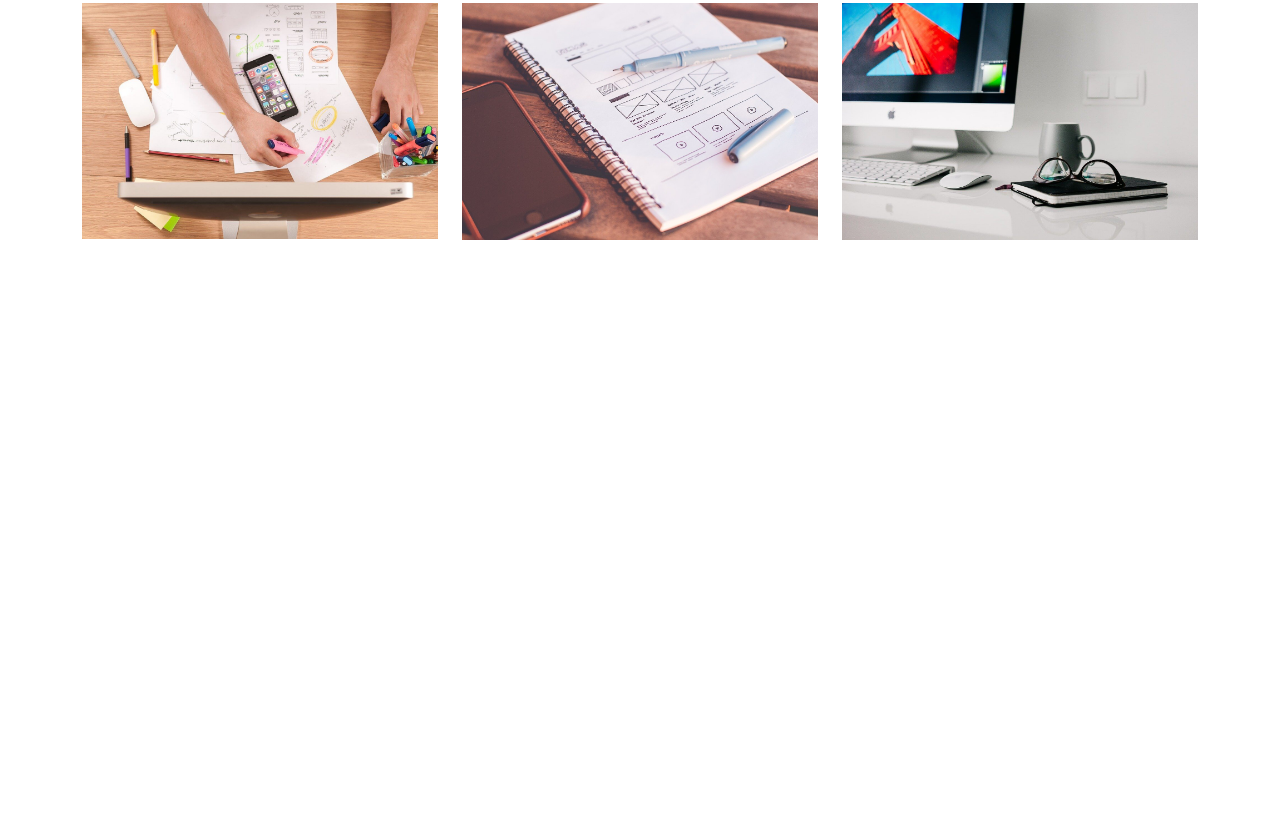
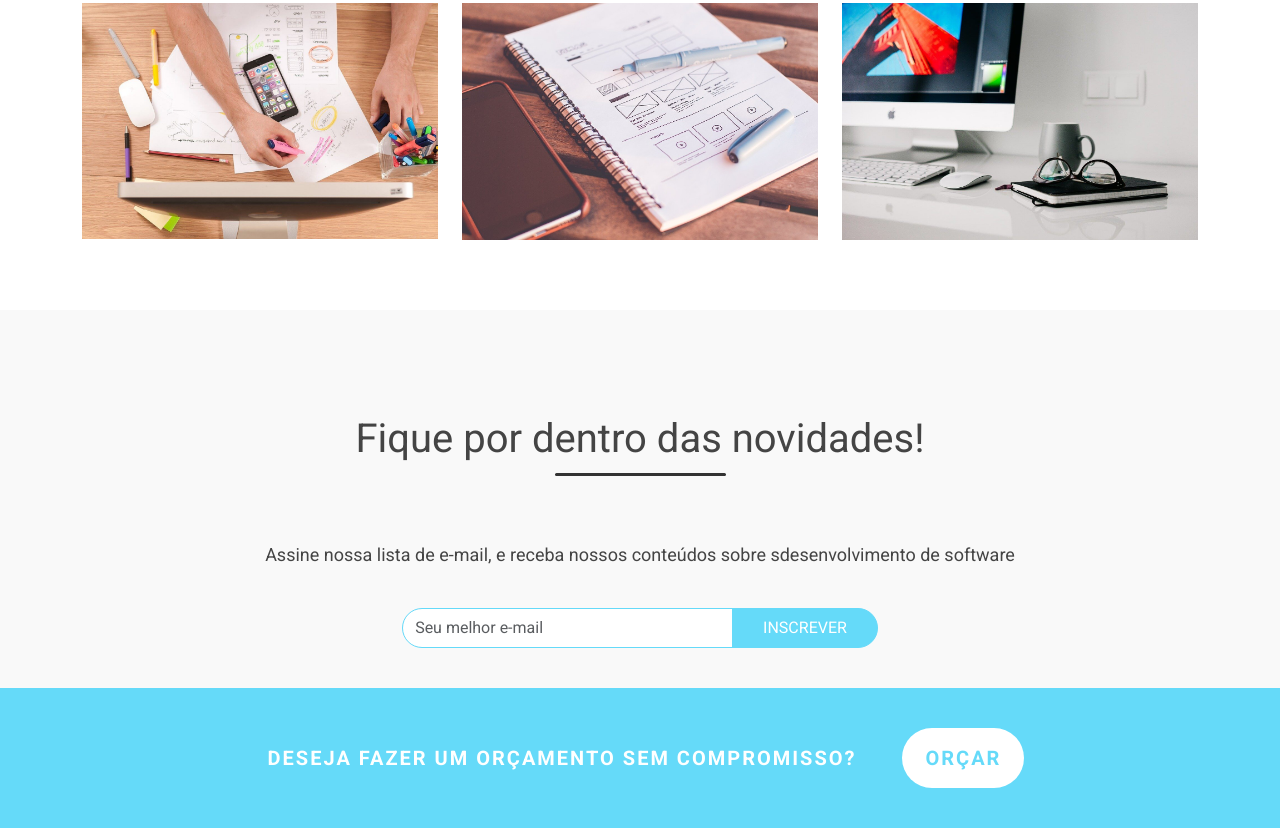
Before and after one commit to Bacarinx/projeto-Bootstrap, a plain HTML site: page index.html in a window 1280 px wide. Shown: the part 4433-5261 px from the top of the page. Before the commit the page ends 4743 px from the top, so only its background shows below. Drawn offline with nearby package versions, Linux system fonts and the light colour scheme; a script that the page names is missing.

Commit message:
call-area news-area

```diff
--- a/css/styles.css
+++ b/css/styles.css
@@ -281,3 +281,82 @@ header, .navbar {
     background-color: #65DAF9;
     border-color: #65DAF9;
 }
+
+/* news letter */
+#news-area {
+    text-align: center;
+    background-color: #f9f9f9;
+}
+
+#news-area p {
+    font-size: 18px;
+    margin-bottom: 40px;
+}
+
+#email-input {
+    border-radius: 0;
+    border-top-left-radius: 20px;
+    border-bottom-left-radius: 20px;
+    border: 1px solid #65DAF9;
+    display: inline;
+    box-sizing: border-box;
+    width: 40%;
+    height: 40px;
+}
+
+#news-btn {
+    border-top-right-radius: 20px;
+    border-bottom-right-radius: 20px;
+    padding: 0 30px;
+    height: 40px;
+    box-sizing: border-box;
+    border: 1px solid #65DAF9;
+    background-color: #65DAF9;
+    text-transform: uppercase;
+    color: white;
+    margin-left: -130px;
+    transition: 0.5s;
+}
+
+#news-btn:hover {
+    background-color: #fff;
+    color: #65DAF9;
+}
+
+/* call to action */
+
+#call-area {
+    background-color: #65DAF9;
+    text-transform: uppercase;
+}
+
+#call-area.container {
+    padding: 40px 100px;
+}
+
+#call-area .row {
+    display: block;
+    text-align: center;
+}
+
+#call-area p {
+    color: #fff;
+    font-weight: bold;
+    font-size: 20px;
+    width: auto;
+    letter-spacing: 2px;
+    margin-bottom: 0;
+    display: inline;
+    height: 60px;
+    line-height: 60px;
+}
+
+#call-area #call-btn {
+    background-color: #fff;
+    color: #65DAF9;
+    font-weight: bold;
+    font-size: 20px;
+    margin-left: 30px;
+    width: auto;
+    letter-spacing: 2px;
+}
--- a/index.html
+++ b/index.html
@@ -297,6 +297,29 @@
                     </div>
                 </div>
             </div>
+
+            <!-- Newsletter -->
+            <div id="news-area">
+                <div class="container">
+                    <div class="col-md-12">
+                        <h3 class="main-title">Fique por dentro das novidades!</h3>
+                    </div>
+                    <p>Assine nossa lista de e-mail, e receba nossos conteúdos sobre sdesenvolvimento de software</p>
+                    <form action="">
+                        <input type="email" class="form-control" id="email-input" name="email" placeholder="Seu melhor e-mail">
+                        <input type="submit" id="news-btn" value="Inscrever">
+                    </form>
+                </div>
+            </div>
+            <!-- Call to action -->
+            <div id="call-area">
+                <div class="container">
+                    <div class="row">
+                        <p>Deseja fazer um orçamento sem compromisso?</p>
+                        <button class="main-btn" id="call-btn">Orçar</button>
+                    </div>
+                </div>
+            </div>
         </div>
     </main>
     <script src="js/scripts.js"></script>
```
